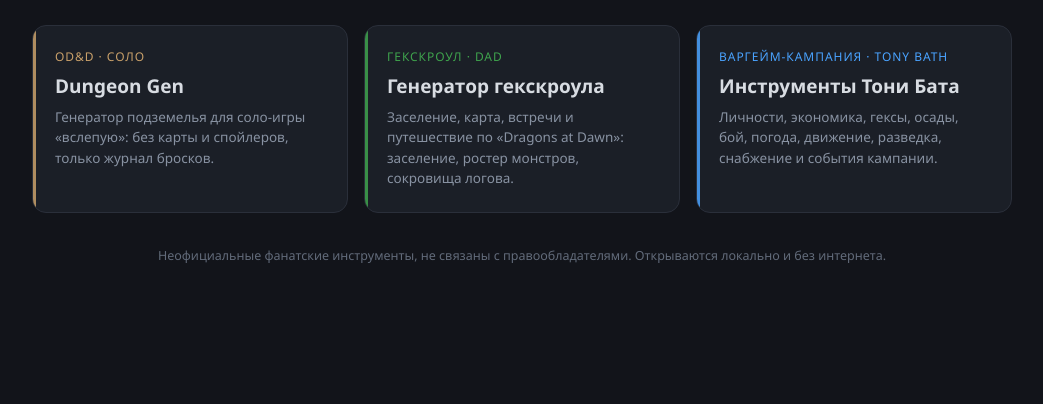
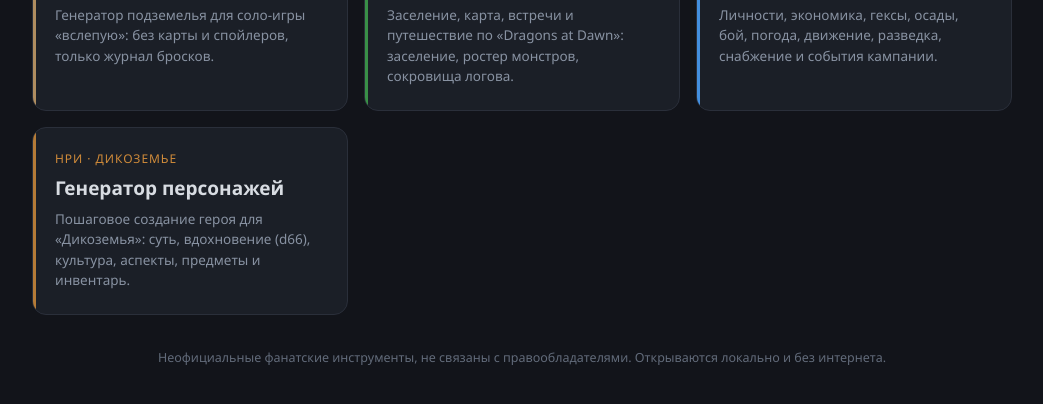
Before and after one commit to dexius9669/generators_hub, a plain HTML site: page index.html in a window 1280 px wide. Shown: the part 304-708 px from the top of the page, without its empty margins (118-1161 px from the left). Drawn offline with Linux system fonts and the light colour scheme.

Commit message:
Add Дикоземье character generator to the landing page

```diff
--- a/index.html
+++ b/index.html
@@ -60,6 +60,12 @@
             <h2>Инструменты Тони Бата</h2>
             <p>Личности, экономика, гексы, осады, бой, погода, движение, разведка, снабжение и события кампании.</p>
         </a>
+
+        <a class="card" href="https://dexius9669.github.io/mt_chargen/" style="--accent:#d08b3a">
+            <div class="tag">НРИ · Дикоземье</div>
+            <h2>Генератор персонажей</h2>
+            <p>Пошаговое создание героя для «Дикоземья»: суть, вдохновение (d66), культура, аспекты, предметы и инвентарь.</p>
+        </a>
     </div>
 
     <footer>Неофициальные фанатские инструменты, не связаны с правообладателями. Открываются локально и без интернета.</footer>
```
Also changed, not shown: 1 other file.
